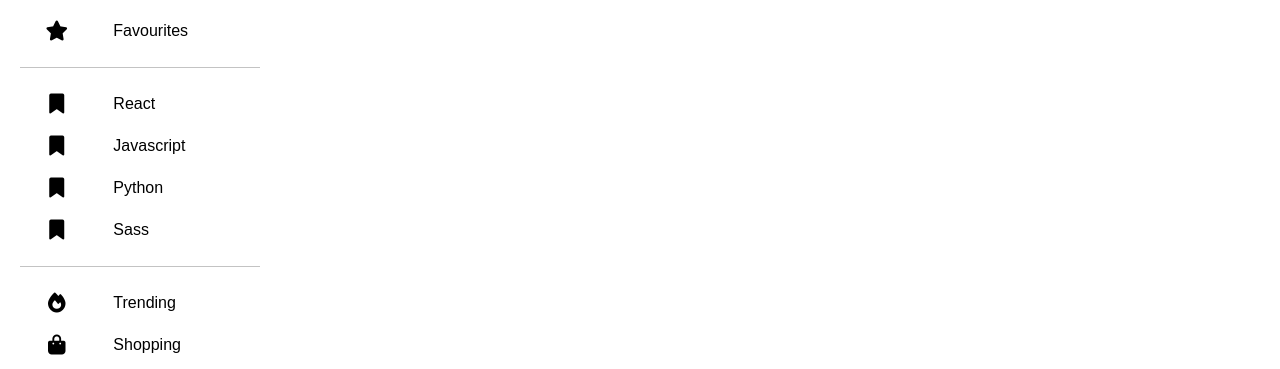
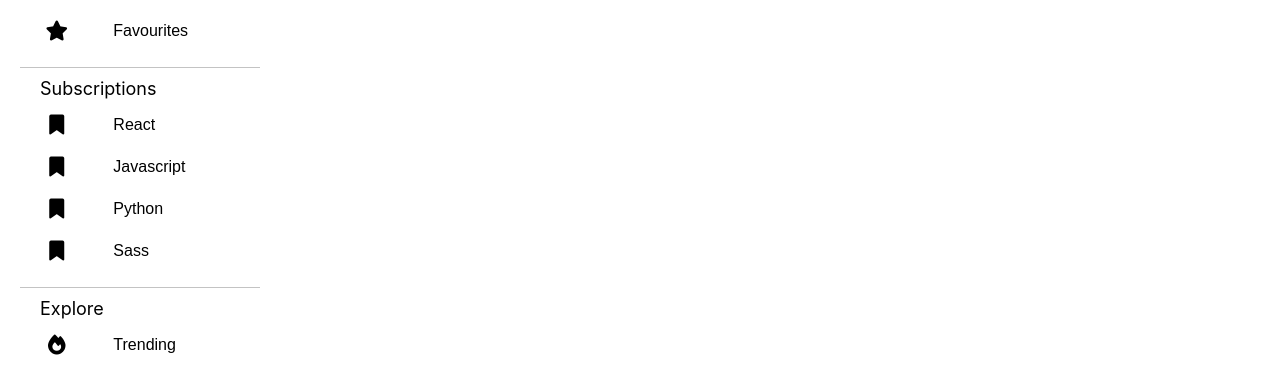
Before and after one commit to Bernard-Calma/hello-tube, a React (Create React App) app in the folder client/: page / in a window 1280 px wide. Shown: the part 358-727 px from the top of the page. Built offline with nearby package versions, Linux system fonts and the light colour scheme; no server answers; what javascript-time-ago would draw is missing.

Commit message:
feat(Nav): Add navTitle
Add navTitle to subscriptions and explore

```diff
--- a/client/src/components/Navigation/Styles.css
+++ b/client/src/components/Navigation/Styles.css
@@ -5,6 +5,12 @@
   overflow-y: scroll;
   position: fixed;
   margin-top: 60px;
+}
+nav div .navTitle {
+  margin: 0;
+  text-align: start;
+  padding-left: 20px;
+  font-size: 18px;
 }
 
 nav::-webkit-scrollbar {
--- a/client/src/components/Navigation/Styles.scss
+++ b/client/src/components/Navigation/Styles.scss
@@ -7,6 +7,15 @@
     overflow-y: scroll;
     position: fixed;
     margin-top: 60px;
+
+    div {
+        .navTitle {
+            margin: 0;
+            text-align: start;
+            padding-left: 20px;
+            font-size: 18px;
+        }
+    }
 }
 nav::-webkit-scrollbar {
     color: gray;
--- a/client/src/components/Navigation/components/Explore.tsx
+++ b/client/src/components/Navigation/components/Explore.tsx
@@ -78,6 +78,7 @@
 const Explore = () => {
     return(
         <div className="navExplore">
+            <p className="navTitle">Explore</p>
             {
                 solidIcons.map(icon =>
                     <Icon
--- a/client/src/components/Navigation/components/Subscription.tsx
+++ b/client/src/components/Navigation/components/Subscription.tsx
@@ -35,6 +35,7 @@
     ]
     return(
         <div className="navSubs">
+            <p className="navTitle">Subscriptions</p>
             {
                 solidIcons.map(icon =>
                     <Icon
--- a/client/src/views/Main/Main.tsx
+++ b/client/src/views/Main/Main.tsx
@@ -1,9 +1,10 @@
 import { useSearchParams } from 'react-router-dom';
+import { useAppDispatch, useAppSelector } from '../../hooks';
+import { setSearchQuery } from '../../features/youtube/youtubeSlice';
+
 import Navigation from '../../components/Navigation/Navigation';
 import { Recommendation, SearchedVideoList, VideoList } from './components';
 import './Styles.css'
-import { useAppDispatch, useAppSelector } from '../../hooks';
-import { setSearchQuery } from '../../features/youtube/youtubeSlice';
 
 const Main: React.FC = () => {
     const dispatch = useAppDispatch()
```
Also changed, not shown: 1 other file (tests, documents, lock files or other folders).
